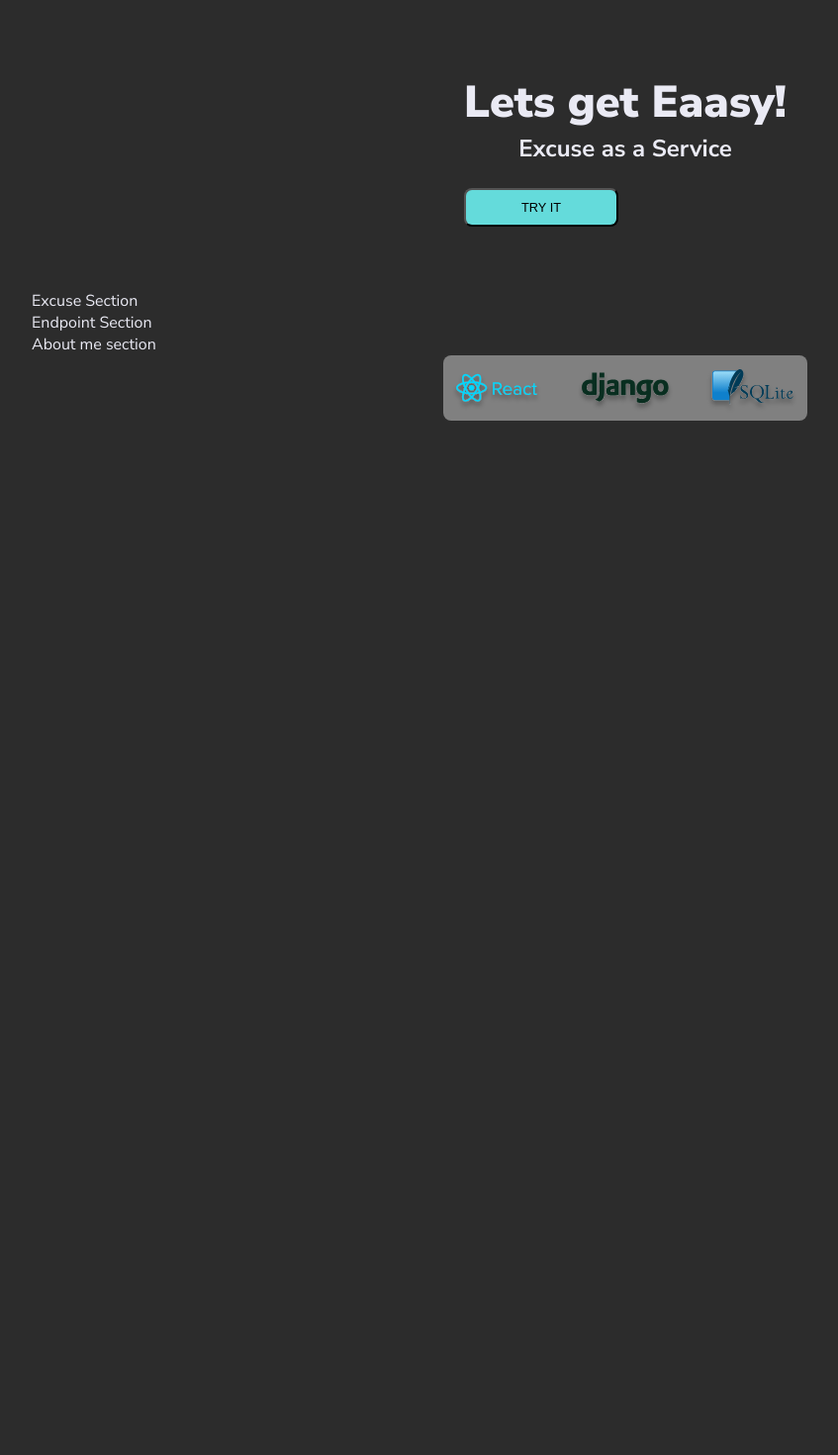
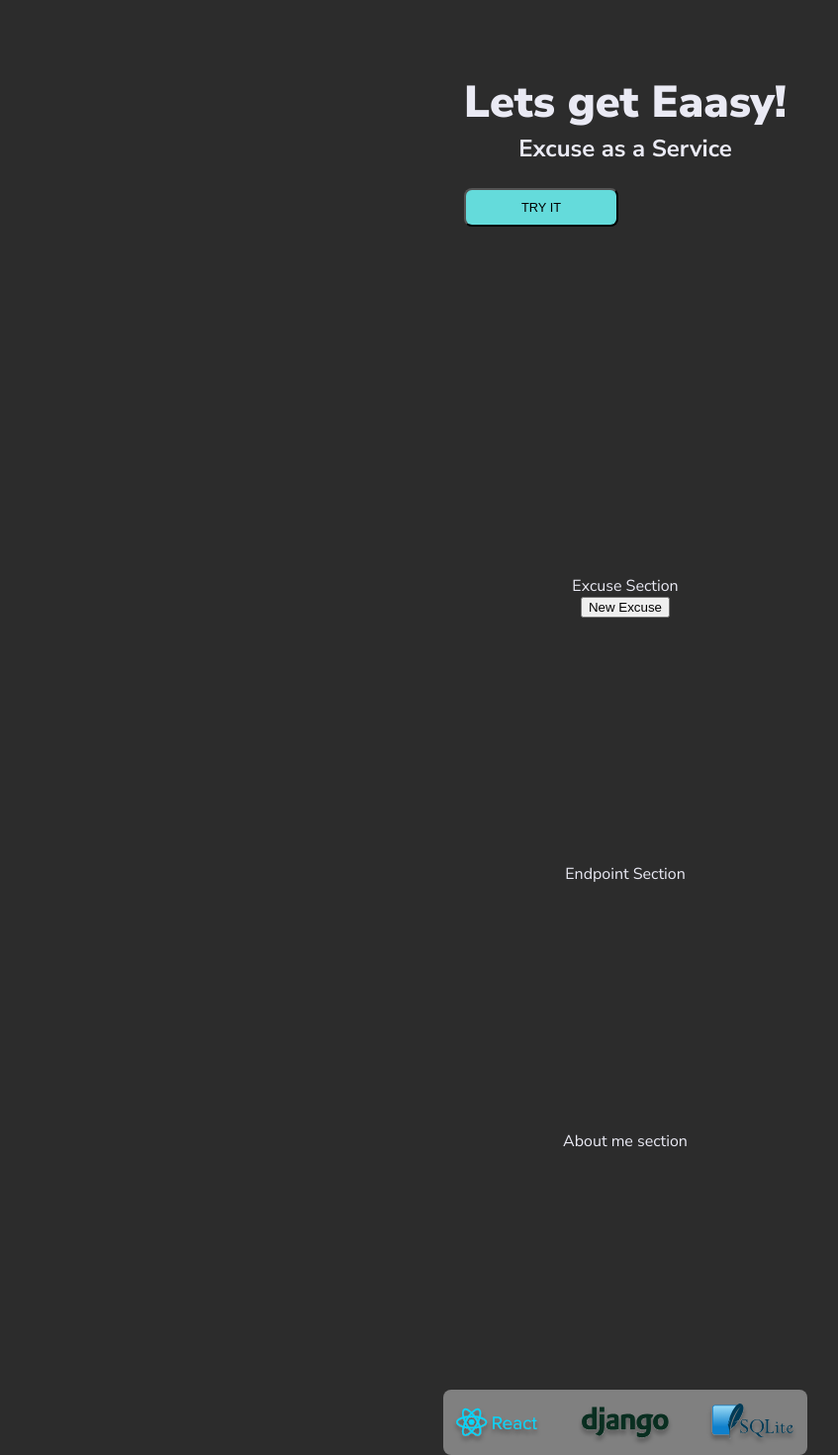
Before and after one commit to lukacafuta/Excuse-Generator, a React (Vite) app in the folder Frontend/: page / in a window 1280 px wide. Shown: the part 96-1566 px from the top of the page at 99% size, without its empty margins (8-855 px from the left). Before the commit the page ends 800 px from the top, so only its background shows below. Built offline with nearby package versions, Linux system fonts and the light colour scheme.

Commit message:
positioned sections

```diff
--- a/Frontend/src/components/sections/AboutMeSection.jsx
+++ b/Frontend/src/components/sections/AboutMeSection.jsx
@@ -1,7 +1,9 @@
+import {AboutMeSectionStyled} from "../../styles/globalStyles.js";
+
 export default function AboutMeSection() {
     return (
-        <div>
+        <AboutMeSectionStyled>
             About me section
-        </div>
+        </AboutMeSectionStyled>
     )
 }
--- a/Frontend/src/components/sections/EndpointSection.jsx
+++ b/Frontend/src/components/sections/EndpointSection.jsx
@@ -1,7 +1,9 @@
+import {EndpointSectionStyled} from "../../styles/globalStyles.js";
+
 export default function EndpointSection() {
     return (
-        <div>
+        <EndpointSectionStyled>
             Endpoint Section
-        </div>
+        </EndpointSectionStyled>
     )
 }
--- a/Frontend/src/components/sections/ExcuseSection.jsx
+++ b/Frontend/src/components/sections/ExcuseSection.jsx
@@ -1,7 +1,10 @@
+import {ExcuseSectionStyled} from "../../styles/globalStyles.js";
+
 export default function ExcuseSection() {
     return (
-        <div>
+        <ExcuseSectionStyled>
             Excuse Section
-        </div>
+            <button>New Excuse</button>
+        </ExcuseSectionStyled>
     )
 }
--- a/Frontend/src/styles/globalStyles.js
+++ b/Frontend/src/styles/globalStyles.js
@@ -29,7 +29,7 @@ export const HeroSectionStyled = styled.section`
     align-items: center;
     width: 100%;
     padding-top: 8rem;
-    padding-bottom: 4rem;
+    padding-bottom: 22rem;
 
     h1 {
         padding-bottom: 0rem;
@@ -48,6 +48,30 @@ export const HeroSectionStyled = styled.section`
     }
 `
 
+export const ExcuseSectionStyled = styled.section`
+    display: flex;
+    flex-direction: column;
+    justify-content: center;
+    align-items: center;
+    width: 100%;
+    padding-bottom: 15.5rem;
+`
+
+export const EndpointSectionStyled = styled.section`
+    display: flex;
+    justify-content: center;
+    align-items: center;
+    width: 100%;
+    padding-bottom: 15.5rem;
+`
+
+export const AboutMeSectionStyled = styled.section`
+    display: flex;
+    justify-content: center;
+    align-items: center;
+    width: 100%;
+    padding-bottom: 15rem;
+`
 
 export const FooterStyled = styled.footer`
     display: flex;
```
